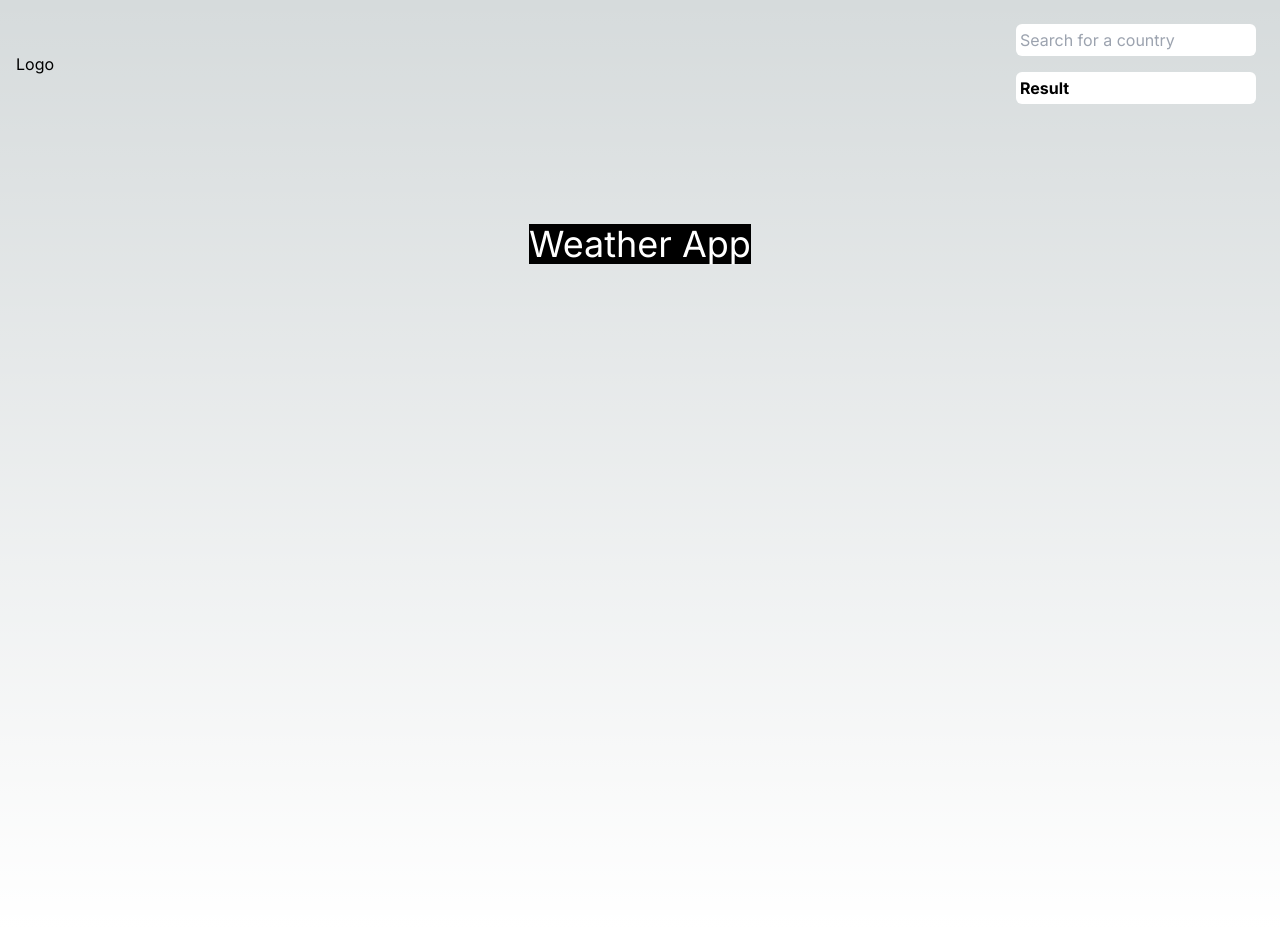
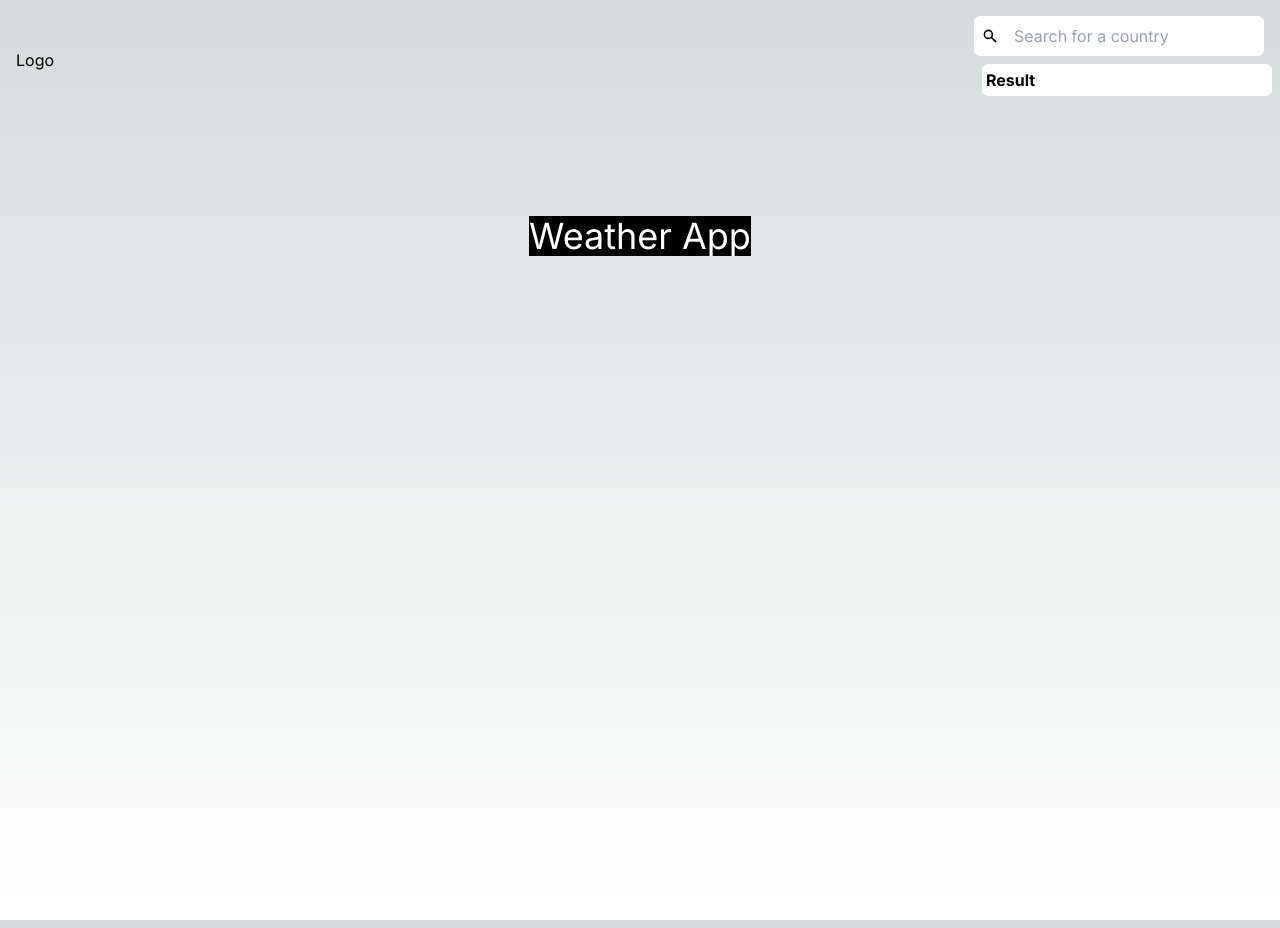
Before and after one commit to Chickenroast/ReactJS-weather, a Next.js app in the folder nextweather/: page / in a window 1280 px wide. Built offline with nearby package versions, Linux system fonts and the light colour scheme.

Commit message:
adding props need to have a props fiels with icon can be used everywhere

```diff
--- a/nextweather/src/app/components/SearchBar/SearchBar.tsx
+++ b/nextweather/src/app/components/SearchBar/SearchBar.tsx
@@ -1,6 +1,28 @@
 "use client";
 
 import { useState } from "react";
+import { HiSearch } from "react-icons/hi";
+
+interface SearchBarProps extends React.InputHTMLAttributes<HTMLInputElement> {
+  Icon?: React.ReactNode;
+}
+
+const SearchBarProps: React.FC<SearchBarProps> = ({ Icon, ...props }) => {
+  return (
+    <div className="relative flex items-center text-black">
+      {Icon && (
+        <div className="absolute inset-y-0 left-0 pl-2 flex items-center">
+          {Icon}
+        </div>
+      )}
+      <input
+        type="text"
+        className={`w-full py-2 pl-10 pr-4 rounded-md bg-white text-black focus:outline-none focus:ring-2 focus:ring-blue-500 focus:border-transparent`}
+        {...props}
+      />
+    </div>
+  );
+};
 
 export function SearchBar() {
   const [searchInput, setSearchInput] = useState("");
@@ -26,14 +48,15 @@ export function SearchBar() {
 
   return (
     <main>
-      <input
-        type="text"
-        className="text-black rounded-md p-1 m-2 w-60"
-        onChange={handleChange}
-        value={searchInput}
-        placeholder="Search for a country"
-      />
-      <table className="text-black rounded-md p-1 bg-white m-2 w-60">
+      <div>
+        <SearchBarProps
+          onChange={handleChange}
+          value={searchInput}
+          placeholder="Search for a country"
+          Icon={<HiSearch />}
+        />
+      </div>
+      <table className="text-black rounded-md py-2 pl-10 pr-4 bg-white m-2 w-full">
         <tr>
           <th className="p-1">
             <p className="text-left">Result</p>
```
Also changed, not shown: nextweather/package.json (+5 -4 lines), 1 other file (tests, documents, lock files or other folders).
